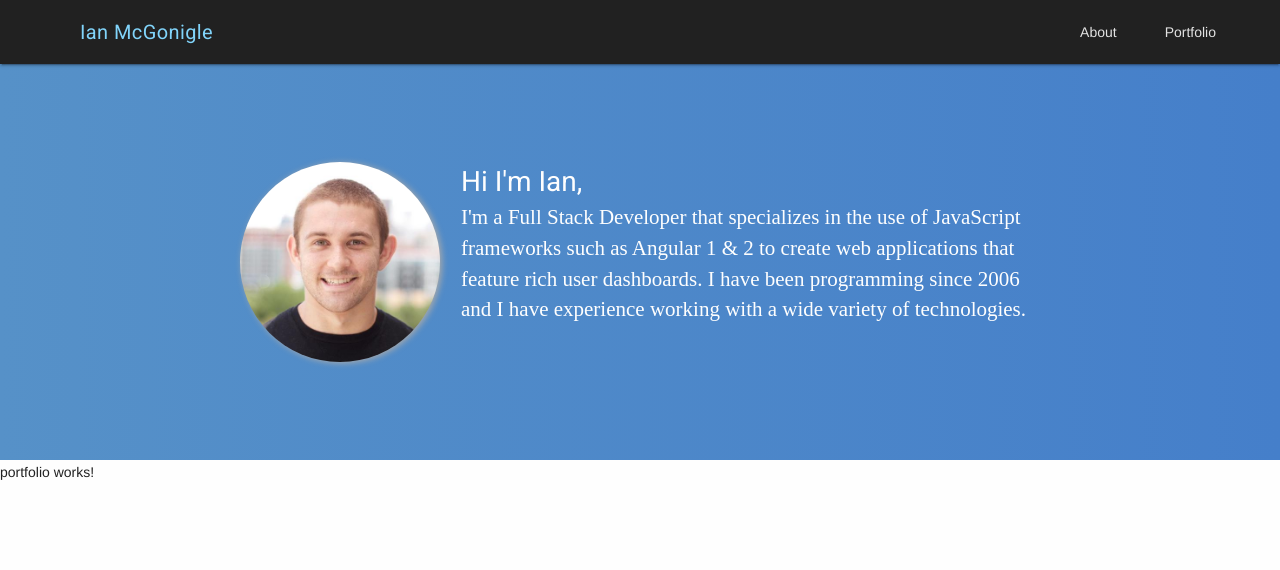
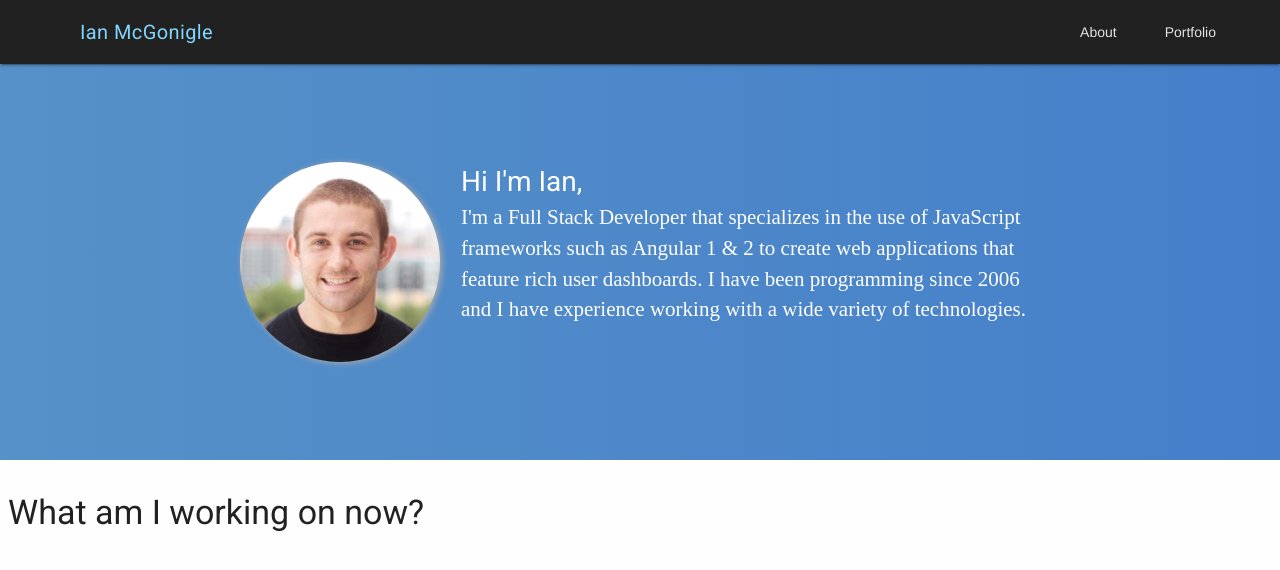
Before and after one commit to imcgonigle/Angular-Portfolio, an Angular app: page / in a window 1280 px wide. Shown: the top 570 px of the page. Built offline with nearby package versions, Linux system fonts and the light colour scheme.

Commit message:
update title

```diff
--- a/src/app/portfolio/portfolio.component.html
+++ b/src/app/portfolio/portfolio.component.html
@@ -1,3 +1,5 @@
-<p>
-  portfolio works!
-</p>
+<div class="portfolio-container">
+    <div class="portfolio-content mdl-grid">
+        <h3>What am I working on now?</h3>
+    </div>
+</div>
```
